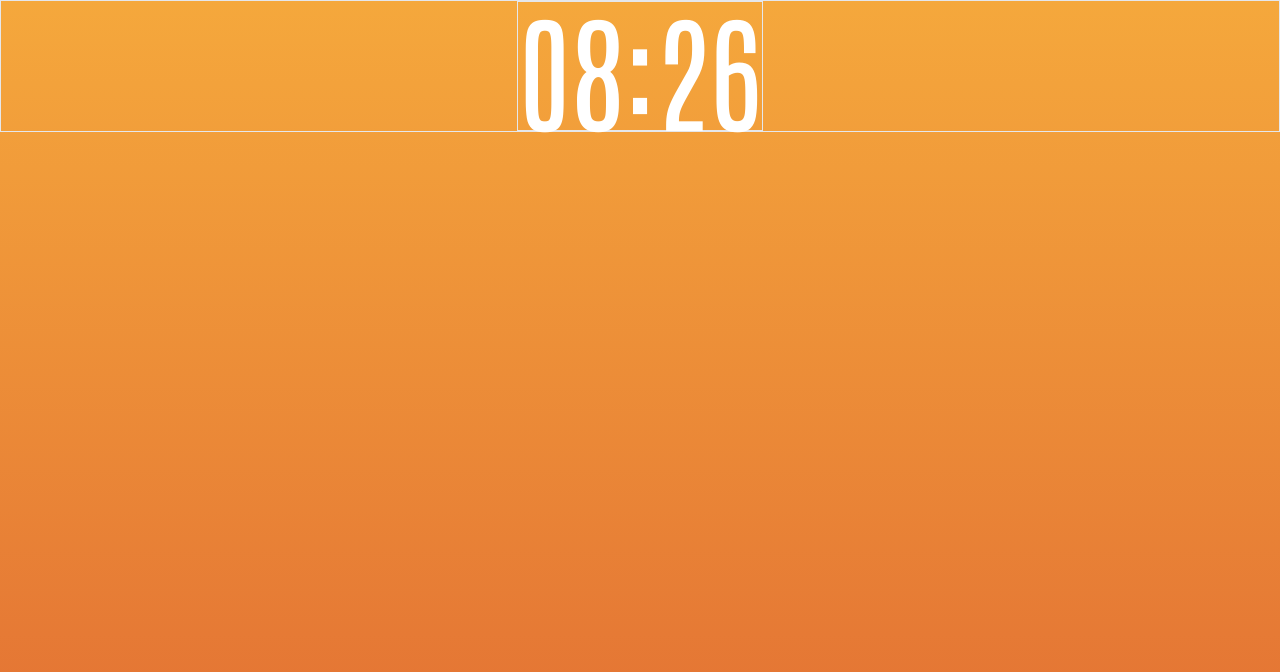
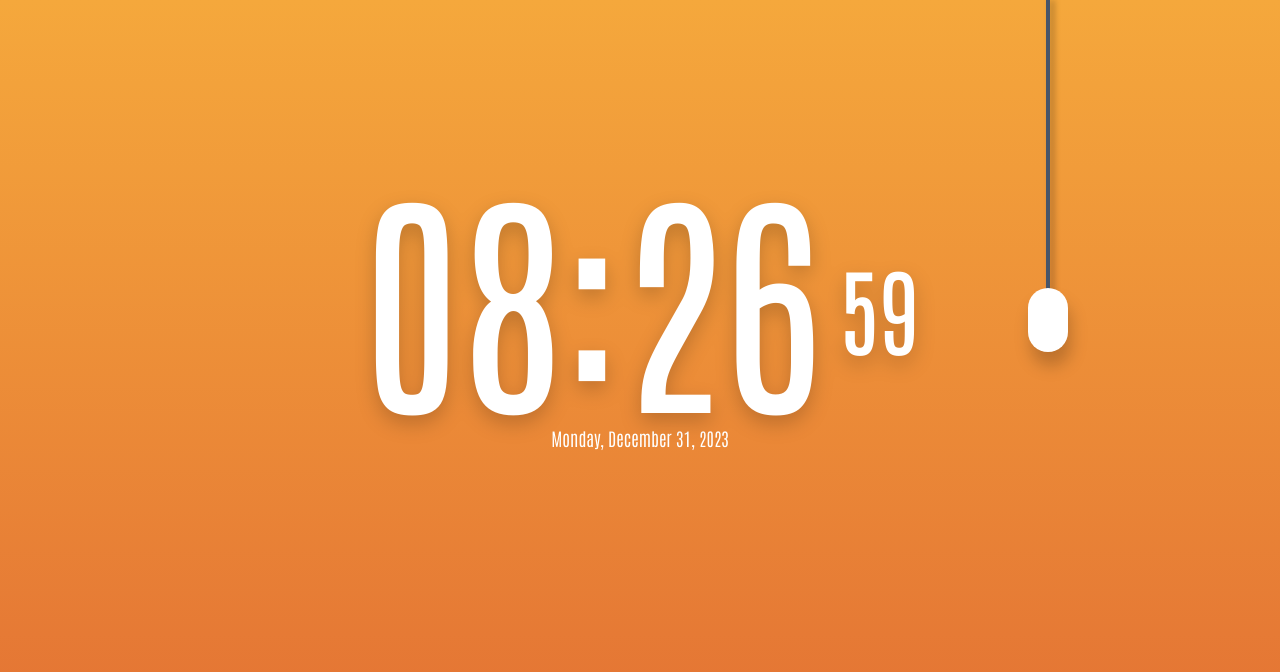
Before and after one commit to Elijah-05/theme-pull-switch, a React (Vite) app: page / in a window 1280 px wide. Shown: the top 672 px of the page. Built offline with nearby package versions, Linux system fonts and the light colour scheme.

Commit message:
desktop UI with pull switch animation

```diff
--- a/src/root/Root.tsx
+++ b/src/root/Root.tsx
@@ -1,10 +1,25 @@
-import React from "react";
+import React, { useState } from "react";
 
 const Root = () => {
+    const [switchHovered, setSwitchHovered] = useState(false)
+
+    const handleSwitchHover = () => {
+        setSwitchHovered(!switchHovered)
+    }
+
+
   return (
-    <div className="border h-scree flex justify-center relative">
-      <div className="  border">
-        <h1 className="text-9xl text-white ">08:26</h1>
+    <div className="relative h-screen max-h-screen border-slate-70 flex items-center justify-center">
+      <div className="absolute top-0 right-[15vw] " >
+        <div className={`top-0 -translate-x-1/2 w-1 bg-slate-600 h-[40vh] ${switchHovered ? 'drop-shadow-[4px_0px_1px_rgba(0,0,0,0.2)]' : 'drop-shadow-[4px_0px_3px_rgba(0,0,0,0.3)]'} duration-500`} />
+        <div className={`w-10 bg-white h-16 -translate-x-1/2 rounded-full drop-shadow-[3px_14px_8px_rgba(0,0,0,0.2)] cursor-pointer -translate-y-8  hover:translate-y-0 duration-1000 hover:drop-shadow-[3px_10px_4px_rgba(0,0,0,0.3)] group`} onMouseEnter={handleSwitchHover} onMouseLeave={handleSwitchHover} />
+      </div>
+      <div className={` mb-[30vh] flex flex-col text-white select-none`}>
+        <div className="flex items-center gap-4 drop-shadow-[0px_8px_10px_rgba(0,0,0,0.2)]">
+          <span className="text-[242px]  ">08:26</span>
+          <span className="text-8xl mt-8">59</span>
+        </div>
+        <p className=" -mt-12 text-lg font-light text-center">Monday, December 31, 2023</p>
       </div>
     </div>
   );
```
